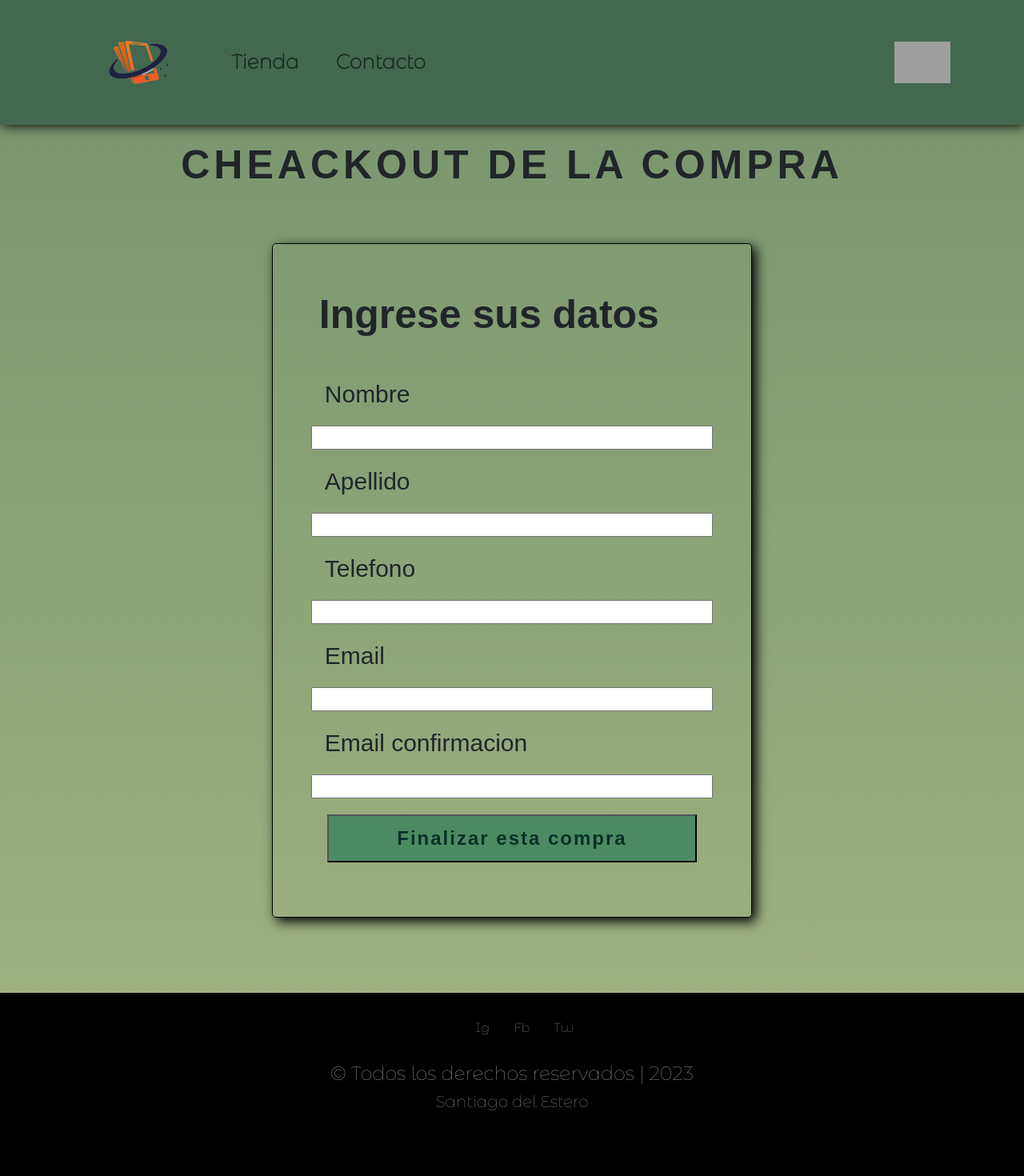
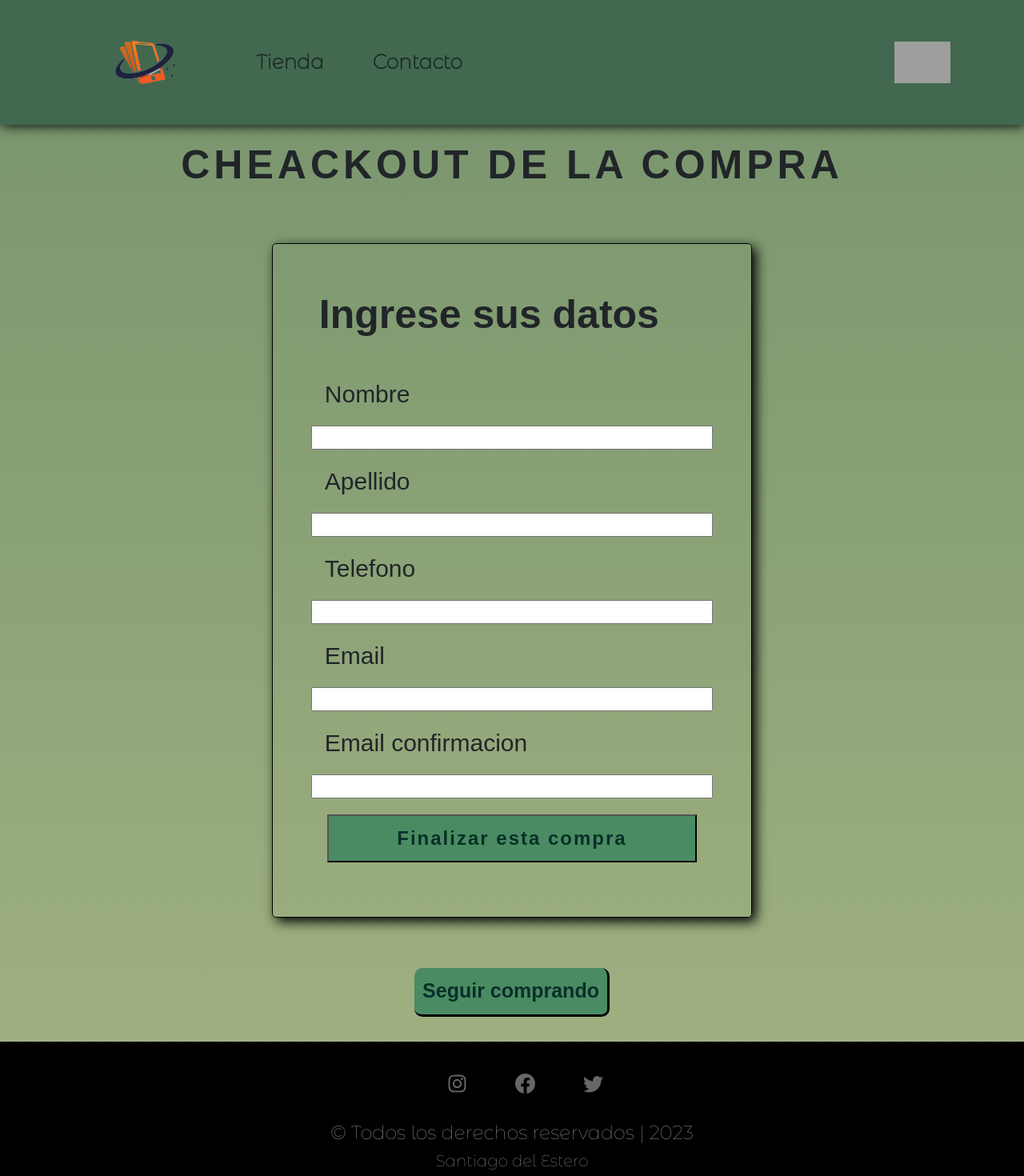
Before and after one commit to mariana-elizabeth-cruz/TrabajoFinal-React-Cruz, a React (Vite) app: page /checkout in a window 1280 px wide. Shown: the top 1470 px of the page at 80% size. Built offline with nearby package versions, Linux system fonts and the light colour scheme; grey boxes are pictures that could not be loaded; a web font is replaced by a local one.

Commit message:
agregando ultimos estilos

```diff
--- a/package.json
+++ b/package.json
@@ -16,6 +16,7 @@
     "react": "^18.2.0",
     "react-bootstrap": "^2.7.4",
     "react-dom": "^18.2.0",
+    "react-icons": "^4.10.1",
     "react-router-dom": "^6.13.0",
     "sweetalert2": "^11.7.18"
   },
--- a/src/components/Checkout/Checkout.css
+++ b/src/components/Checkout/Checkout.css
@@ -84,9 +84,29 @@
     text-align: center;
     font-size: 25px;
     margin: 15px;
+}
+
+.btnSeguir {
+    display: flex;
+    flex-direction: column;
+    align-items: center;
+    justify-content: center;
     padding-bottom: 15px;
 }
-
+.btnSeguirComprando {
+    text-align: center;
+    font-size: 25px;
+    font-weight: bold;
+    background-color: #4b8b63;
+    color: #083028;
+    text-decoration: none;
+    border: 3px solid black;
+    border-radius: 10px;
+    border-style: outset;
+    border-top: none;
+    border-left: none;
+    padding: 10px;
+}
 
 
 /* MEDIA QUERY MOVIL */
--- a/src/components/Checkout/Checkout.jsx
+++ b/src/components/Checkout/Checkout.jsx
@@ -2,6 +2,7 @@ import { useState, useContext } from "react"
 import { CarritoContext } from '../../context/context'
 import { db } from "../../services/config"
 import { collection, addDoc, updateDoc, doc, getDoc } from "firebase/firestore"
+import { Link } from 'react-router-dom'
 import './Checkout.css'
 
 
@@ -129,6 +130,9 @@ const Checkout = () => {
           )
         }
       </div>
+      <div className="btnSeguir">
+        <Link to={"/"} className="btnSeguirComprando"> Seguir comprando </Link>
+      </div>
     </section>
   )
 }
--- a/src/components/Footer/Footer.css
+++ b/src/components/Footer/Footer.css
@@ -12,3 +12,15 @@ footer {
     margin: 10px;
     padding: 5px;
 }
+
+.iconos a {
+    text-decoration: none;
+    font-size: 25px;
+    color: #686666;
+    margin: 10px;
+    padding: 5px;
+}
+
+.iconos a:hover {
+    color: #016e62;
+}
--- a/src/components/Footer/Footer.jsx
+++ b/src/components/Footer/Footer.jsx
@@ -1,15 +1,36 @@
-
+import { FaInstagram } from 'react-icons/fa'
+import { BsFacebook } from 'react-icons/bs'
+import { BsTwitter } from 'react-icons/bs'
+import { Link } from 'react-router-dom'
 import './Footer.css'
 
+
 const Footer = () => {
+    const urlIg = 'https://www.instagram.com/';
+    const urlFc = 'https://www.facebook.com/';
+    const urlTw = 'https://twitter.com/';
+
+
     return (
         <footer className="text-center">
             <hr />
             <div className='footerText'>
                 <ul className='iconos'>
-                    <li> Ig</li>
-                    <li>Fb</li>
-                    <li>Tw</li>
+                    <li>
+                        <Link to={urlIg} >
+                            <FaInstagram />
+                        </Link>
+                    </li>
+                    <li>
+                        <Link to={urlFc}>
+                            <BsFacebook />
+                        </Link>
+                    </li>
+                    <li>
+                        <Link to={urlTw}>
+                            <BsTwitter />
+                        </Link>
+                    </li>
                 </ul>
                 <h4> © Todos los derechos reservados | 2023 </h4>
                 <h5> Santiago del Estero </h5>
--- a/src/components/NavBar/NavBar.css
+++ b/src/components/NavBar/NavBar.css
@@ -7,10 +7,10 @@
     font-family: "Montserrat Alternates", sans-serif;
     font-size: 25px;
     font-weight: bold;
-    margin-left: 15px;
-    margin-right: 15px;
-    padding-left: 12px;
-    padding-right: 12px;
+    margin-left: 20px;
+    margin-right: 25px;
+    padding-left: 15px;
+    padding-right: 20px;
     transition: 1s all;
 }
 
```
Also changed, not shown: 1 other file (tests, documents, lock files or other folders).
